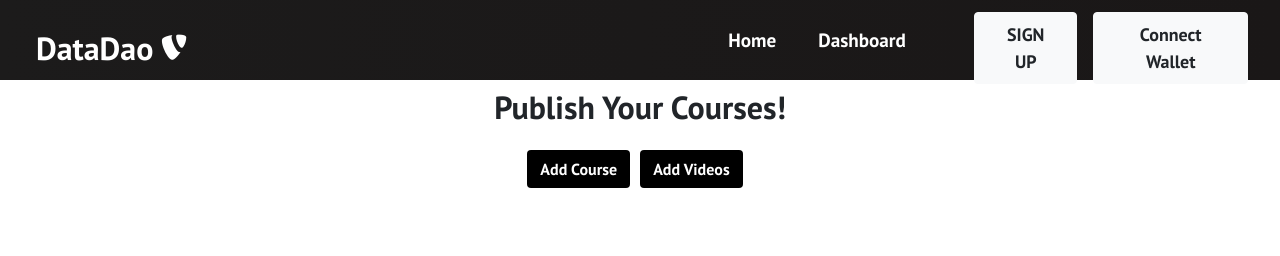
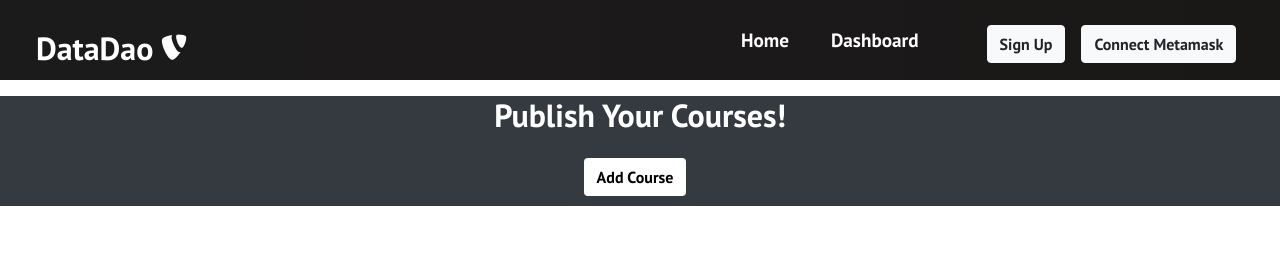
Before and after one commit to satyam472/datadao, a React (Create React App) app: page /dashboard in a window 1280 px wide. Shown: the top 256 px of the page. Built offline with nearby package versions, Linux system fonts and the light colour scheme; the HTML template or start-up script is replaced by a standard one.

Commit message:
Some Changes

```diff
--- a/src/App.js
+++ b/src/App.js
@@ -7,6 +7,7 @@ import Dashboard from './components/pages/Dashboard';
 import SignUp from './components/pages/SignUp';
 import addCourses from './components/pages/addCourses';
 import addVideos from './components/pages/addVideos';
+import courseDetails from './components/pages/courseDetails'
 
 function App() {
   return (
@@ -19,6 +20,7 @@ function App() {
           <Route path='/sign-up' component={SignUp} />
           <Route path='/add-courses' component={addCourses} />
           <Route path='/add-videos' component={addVideos} />
+          <Route path='/course-details' component={courseDetails} />
         </Switch>
       </Router>
     </>
--- a/src/components/Button.css
+++ /dev/null
@@ -1,43 +0,0 @@
-:root {
-  --primary: #fff;
-}
-
-.btn {
-  padding: 8px 20px;
-  border-radius: 2px;
-  outline: none;
-  border: none;
-  cursor: pointer;
-}
-
-.btn--primary {
-  background-color: var(--primary);
-  color: #242424;
-  border: 1px solid var(--primary);
-}
-
-.btn--outline {
-  background-color: transparent;
-  color: #fff;
-  padding: 8px 20px;
-  border: 1px solid var(--primary);
-  transition: all 0.3s ease-out;
-}
-
-.btn--medium {
-  padding: 8px 20px;
-  font-size: 18px;
-}
-
-.btn--large {
-  padding: 12px 26px;
-  font-size: 20px;
-}
-
-.btn--large:hover,
-.btn--medium:hover {
-  transition: all 0.3s ease-out;
-  background: #fff;
-  color: #242424;
-  transition: 250ms;
-}
--- a/src/components/Button.js
+++ /dev/null
@@ -1,34 +0,0 @@
-import React from 'react';
-import './Button.css';
-import { Link } from 'react-router-dom';
-
-const STYLES = ['btn--primary', 'btn--outline', 'btn--test'];
-
-const SIZES = ['btn--medium', 'btn--large'];
-
-export const Button = ({
-  children,
-  type,
-  onClick,
-  buttonStyle,
-  buttonSize
-}) => {
-  const checkButtonStyle = STYLES.includes(buttonStyle)
-    ? buttonStyle
-    : STYLES[0];
-
-  const checkButtonSize = SIZES.includes(buttonSize) ? buttonSize : SIZES[0];
-
-  return (
-    <Link to='/sign-up' className='btn-mobile'>
-      <button
-        className={`btn-light mr-3 rounded ${checkButtonStyle} ${checkButtonSize}`}
-        onClick={onClick}
-        type={type}
-        style={{}}
-      >
-        {children}
-      </button>
-    </Link>
-  );
-};
--- a/src/components/Cards.js
+++ b/src/components/Cards.js
@@ -14,14 +14,14 @@ function Cards() {
               title='The road to web3'
               des='A 10-week self-paced program to make you an advanced web3 developer.'
               label='Web3'
-              path='/dashboard'
+              path='/course-details'
             />
             <CardItem
                src='https://assets-global.website-files.com/6171e9fea621c60456b9f9ad/62cc4c57a212fe57e2e0cbbb_road-to-web3.png'
                title='The road to web3'
                des='A 10-week self-paced program to make you an advanced web3 developer.'
                label='Web3'
-               path='/dashboard'
+               path='/course-details'
             />
           </ul>
           <ul className='cards__items'>
@@ -30,21 +30,21 @@ function Cards() {
                title='The road to web3'
                des='A 10-week self-paced program to make you an advanced web3 developer.'
                label='Web3'
-               path='/dashboard'
+               path='/course-details'
             />
             <CardItem
               src='https://assets-global.website-files.com/6171e9fea621c60456b9f9ad/62cc4c57a212fe57e2e0cbbb_road-to-web3.png'
               title='The road to web3'
               des='A 10-week self-paced program to make you an advanced web3 developer.'
               label='Web3'
-              path='/dashboard'
+              path='/course-details'
             />
             <CardItem
                src='https://assets-global.website-files.com/6171e9fea621c60456b9f9ad/62cc4c57a212fe57e2e0cbbb_road-to-web3.png'
                title='The road to web3'
                des='A 10-week self-paced program to make you an advanced web3 developer.'
                label='Web3'
-               path='/dashboard'
+               path='/course-details'
             />
           </ul>
         </div>
--- a/src/components/CardsAll.js
+++ b/src/components/CardsAll.js
@@ -14,14 +14,14 @@ function Cards() {
               title='The road to web3'
               des='A 10-week self-paced program to make you an advanced web3 developer.'
               label='Web3'
-              path='/dashboard'
+              path='/course-details'
             />
             <CardItem
                src='https://assets-global.website-files.com/6171e9fea621c60456b9f9ad/62cc4c57a212fe57e2e0cbbb_road-to-web3.png'
                title='The road to web3'
                des='A 10-week self-paced program to make you an advanced web3 developer.'
                label='Web3'
-               path='/dashboard'
+               path='/course-details'
             />
           </ul>
           <ul className='cards__items'>
@@ -30,21 +30,21 @@ function Cards() {
                title='The road to web3'
                des='A 10-week self-paced program to make you an advanced web3 developer.'
                label='Web3'
-               path='/dashboard'
+               path='/course-details'
             />
             <CardItem
               src='https://assets-global.website-files.com/6171e9fea621c60456b9f9ad/62cc4c57a212fe57e2e0cbbb_road-to-web3.png'
               title='The road to web3'
               des='A 10-week self-paced program to make you an advanced web3 developer.'
               label='Web3'
-              path='/dashboard'
+              path='/course-details'
             />
             <CardItem
                src='https://assets-global.website-files.com/6171e9fea621c60456b9f9ad/62cc4c57a212fe57e2e0cbbb_road-to-web3.png'
                title='The road to web3'
                des='A 10-week self-paced program to make you an advanced web3 developer.'
                label='Web3'
-               path='/dashboard'
+               path='/course-details'
             />
           </ul>
           <ul className='cards__items'>
@@ -53,21 +53,21 @@ function Cards() {
                title='The road to web3'
                des='A 10-week self-paced program to make you an advanced web3 developer.'
                label='Web3'
-               path='/dashboard'
+               path='/course-details'
             />
             <CardItem
               src='https://assets-global.website-files.com/6171e9fea621c60456b9f9ad/62cc4c57a212fe57e2e0cbbb_road-to-web3.png'
               title='The road to web3'
               des='A 10-week self-paced program to make you an advanced web3 developer.'
               label='Web3'
-              path='/dashboard'
+              path='/course-details'
             />
             <CardItem
                src='https://assets-global.website-files.com/6171e9fea621c60456b9f9ad/62cc4c57a212fe57e2e0cbbb_road-to-web3.png'
                title='The road to web3'
                des='A 10-week self-paced program to make you an advanced web3 developer.'
                label='Web3'
-               path='/dashboard'
+               path='/course-details'
             />
           </ul>
         </div>
--- a/src/components/Navbar.js
+++ b/src/components/Navbar.js
@@ -1,28 +1,13 @@
-import React, { useState, useEffect } from 'react';
-import { Button } from './Button';
+import React, { useState} from 'react';
 import { Link } from 'react-router-dom';
 import './Navbar.css';
 
 function Navbar() {
   const [click, setClick] = useState(false);
-  const [button, setButton] = useState(true);
 
   const handleClick = () => setClick(!click);
   const closeMobileMenu = () => setClick(false);
 
-  const showButton = () => {
-    if (window.innerWidth <= 960) {
-      setButton(false);
-    } else {
-      setButton(true);
-    }
-  };
-
-  useEffect(() => {
-    showButton();
-  }, []);
-
-  window.addEventListener('resize', showButton);
 
   return (
     <>
@@ -37,7 +22,7 @@ function Navbar() {
           </div>
           <ul className={click ? 'nav-menu active' : 'nav-menu'}>
             <li className='nav-item'>
-              <Link to='/' className='nav-links' onClick={closeMobileMenu}>
+              <Link to='/' style={{textDecoration:"none"}} className='nav-links' onClick={closeMobileMenu}>
                 Home
               </Link>
             </li>
@@ -46,6 +31,7 @@ function Navbar() {
                 to='/Dashboard'
                 className='nav-links'
                 onClick={closeMobileMenu}
+                style={{textDecoration:"none"}}
               >
                 Dashboard
               </Link>
@@ -60,8 +46,12 @@ function Navbar() {
               </Link>
             </li>
           </ul>
-          {button && <Button buttonStyle='btn--outline'>SIGN UP</Button>}
-          {button && <Button buttonStyle='btn--outline'>Connect Wallet</Button>}
+          {/* {button && <Button buttonStyle='btn--outline'>SIGN UP</Button>}
+          {button && <Button buttonStyle='btn--outline'>Connect Wallet</Button>} */}
+          <Link to='/sign-up'>
+          <button type="button" className="mb-2 mr-3 btn btn-light">Sign Up</button>
+          </Link>
+          <button type="button" className="mb-2 btn btn-light">Connect Metamask</button>
         </div>
       </nav>
     </>
--- a/src/components/pages/Dashboard.js
+++ b/src/components/pages/Dashboard.js
@@ -7,18 +7,19 @@ import { Link } from 'react-router-dom';
 function Dashboard() {
   return (
     <>
-      <div class="text-center">
-      <h2 className='mt-2'>Publish Your Courses!</h2>
+      <div className="text-center sticky-top container-fluid bg-dark text-white">
+      <h2 className='mt-3'>Publish Your Courses!</h2>
         <Link to='/add-courses'>
-          <button className='btn mt-3' style={{ background: "black", color: "white", marginRight: "10px", cursor: "pointer", marginBottom: "10px" }}>
+          <button className='btn mt-3' style={{ background: "white", color: "black", marginRight: "10px", cursor: "pointer", marginBottom: "10px" }}>
             Add Course
           </button>
         </Link>
-        <Link to='/add-videos'>
+
+        {/* <Link to='/add-videos'>
           <button className='btn mt-3' style={{ background: "black", color: "white", marginRight: "10px", cursor: "pointer", marginBottom: "10px" }}>
             Add Videos
           </button>
-        </Link>
+        </Link> */}
       </div>
       <Cards />
       <Footer />
--- /dev/null
+++ b/src/components/pages/courseDetails.js
@@ -0,0 +1,11 @@
+import React from 'react'
+
+const courseDetails = () => {
+  return (
+    <div>
+        courseDetails
+    </div>
+  )
+}
+
+export default courseDetails
```
